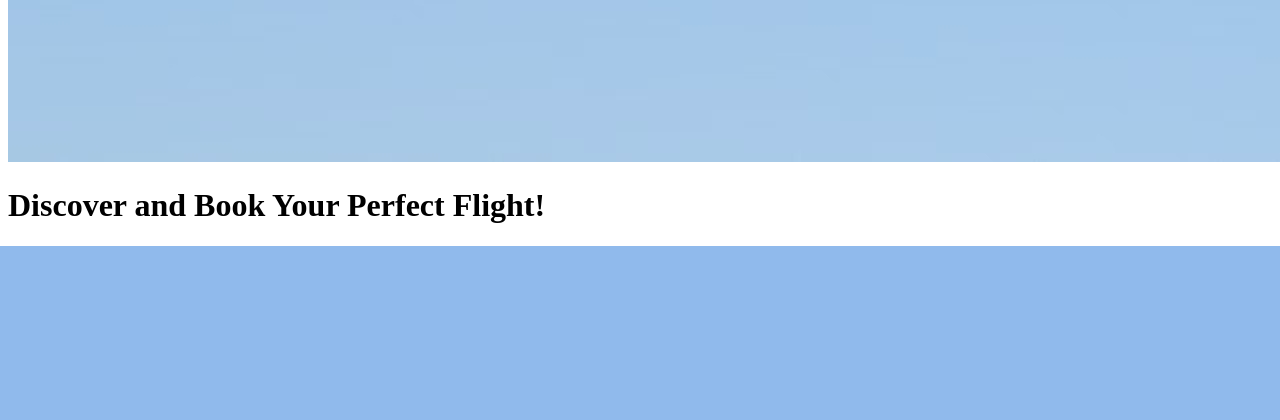
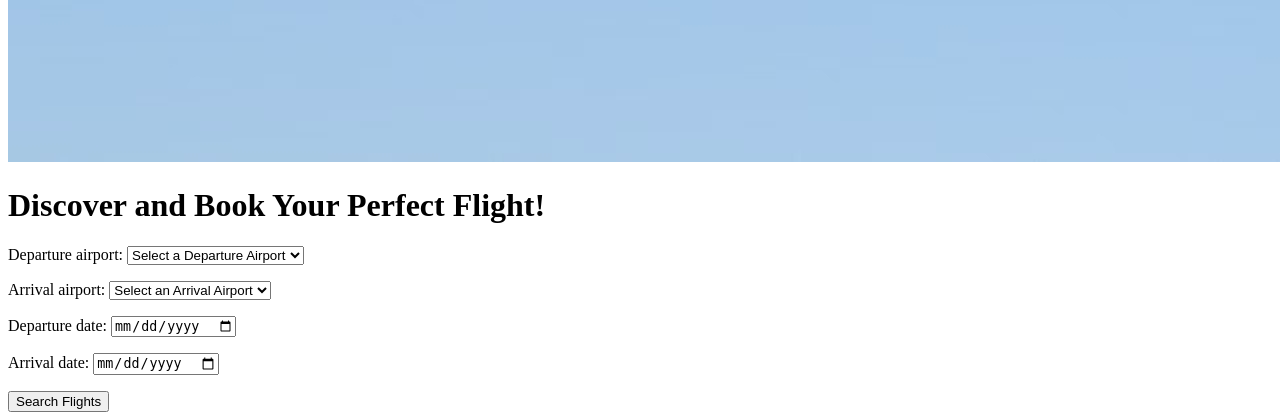
Before and after one commit to IrynaVynnytska/flight_booking_app, a Django app: page / in a window 1280 px wide; the page is wider, and only the part inside the window is pictured. Shown: the part 1203-1623 px from the top of that part. Before the commit the page ends 1449 px from the top of that part, so only its background shows below. Run offline with Django 5.2, Linux system fonts and the light colour scheme; tables that the repository leaves empty hold one stand-in row (values such as "Sample post").

Commit message:
form to find a flight

```diff
--- a/flight_booking_app/booking/forms.py
+++ b/flight_booking_app/booking/forms.py
@@ -0,0 +1,21 @@
+from django import forms
+from booking.models import Flight
+
+class FlightForm(forms.Form):
+    departure_airport = forms.ChoiceField()
+    arrival_airport = forms.ChoiceField(required=False)
+    departure_date = forms.DateField(widget=forms.DateInput(attrs={'type': 'date'}))
+    arrival_date = forms.DateField(widget=forms.DateInput(attrs={'type': 'date'}), required=False)
+
+
+    def __init__(self, *args, **kwargs):
+        super().__init__(*args, **kwargs)
+
+        departure_airports = Flight.objects.values_list('departure_airport', flat=True).distinct()
+        arrival_airports = Flight.objects.values_list('arrival_airport', flat=True).distinct()
+
+        departure_choices = [('', 'Select a Departure Airport')] + [(a, a) for a in departure_airports]
+        arrival_choices = [('', 'Select an Arrival Airport')] + [(a, a) for a in arrival_airports]
+
+        self.fields['departure_airport'].choices = departure_choices
+        self.fields['arrival_airport'].choices = arrival_choices
--- a/flight_booking_app/booking/urls.py
+++ b/flight_booking_app/booking/urls.py
@@ -6,6 +6,7 @@ app_name = 'booking'
 urlpatterns = [
     path('', views.index, name='index'),
     path('login.html', views.login, name='login'),
-    path('my_flights.html', views.my_flights, name='my filghts'),
+    path('my_flights.html', views.my_flights, name='my_flights'),
     path('faq.html', views.faq, name='faq'),
+    path('results.html', views.results, name='results'),
 ]
--- a/flight_booking_app/booking/views.py
+++ b/flight_booking_app/booking/views.py
@@ -1,9 +1,12 @@
 from django.shortcuts import render
 from django.http import HttpResponse
+from booking.forms import FlightForm
+from booking.models import Flight
 
 # Create your views here.
 def index(request):
-    return render(request, 'booking/index.html')
+    form = FlightForm()
+    return render(request, 'booking/index.html', {"form": form})
 
 def login(request):
     return HttpResponse("Login page")
@@ -13,3 +16,25 @@ def my_flights(request):
 
 def faq(request):
     return render(request, 'booking/faq.html')
+
+def results(request):
+    form = FlightForm(request.GET or None)  # handles empty or filled GET data
+
+    flights = None  # default: no flights yet
+
+    if form.is_valid():
+        departure = form.cleaned_data['departure_airport']
+        arrival = form.cleaned_data['arrival_airport']
+        departure_date = form.cleaned_data['departure_date']
+        arrival_date = form.cleaned_data.get('arrival_date')
+
+        # Build filters dynamically so optional fields don't break the search
+        filters = {'departure_airport': departure, 'departure_date': departure_date}
+        if arrival:  # only filter by arrival if filled
+            filters['arrival_airport'] = arrival
+        if arrival_date:  # only filter by arrival_date if filled
+            filters['arrival_date'] = arrival_date
+
+        flights = Flight.objects.filter(**filters)
+
+    return render(request, 'booking/results.html', {'form': form, 'flights': flights})
--- a/flight_booking_app/templates/booking/index.html
+++ b/flight_booking_app/templates/booking/index.html
@@ -20,6 +20,10 @@
     <div>
         <img src="{% static 'images/plane.jpg' %}" alt="plane" >
         <h1>Discover and Book Your Perfect Flight!</h1>
+            <form method="GET" action="{% url 'booking:results' %}">
+                {{ form.as_p }}
+                <button type="submit">Search Flights</button>
+            </form>
     </div>
 
 </body>
```
Also changed, not shown: flight_booking_app/templates/booking/results.html (added, +32 -0 lines).
